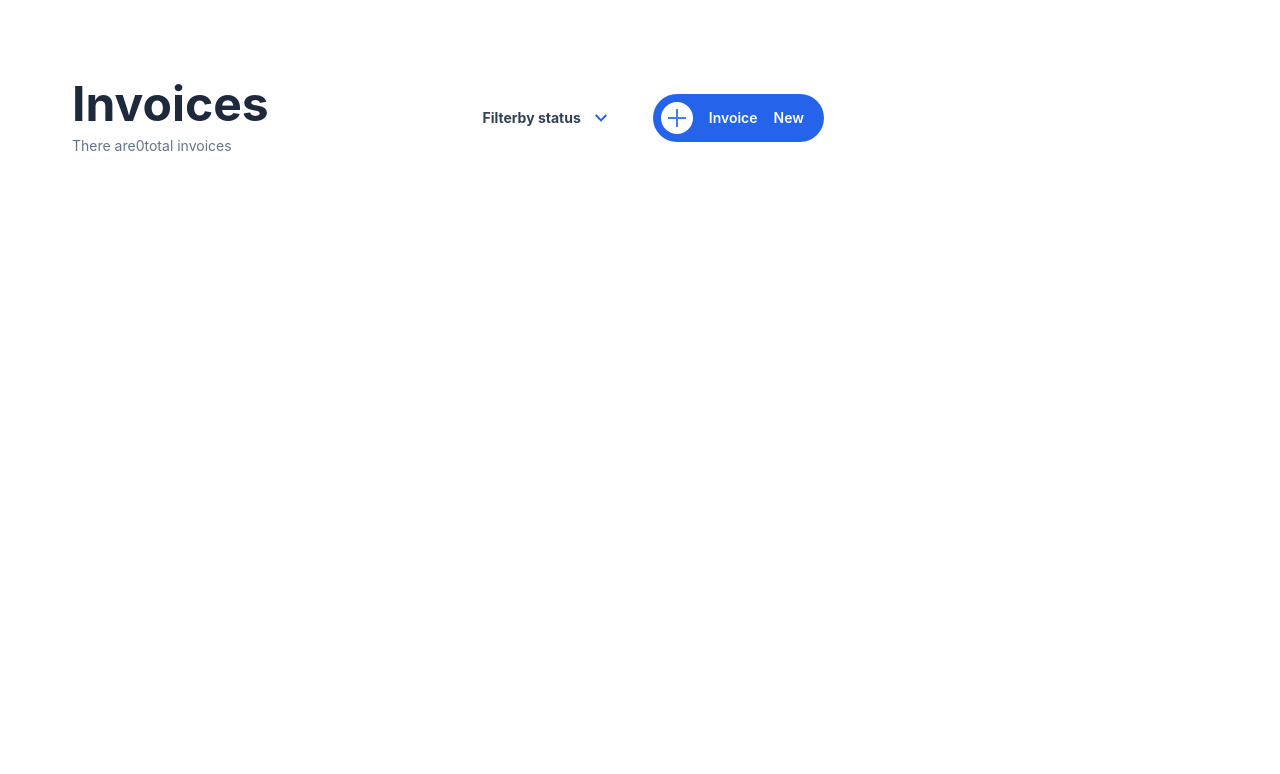
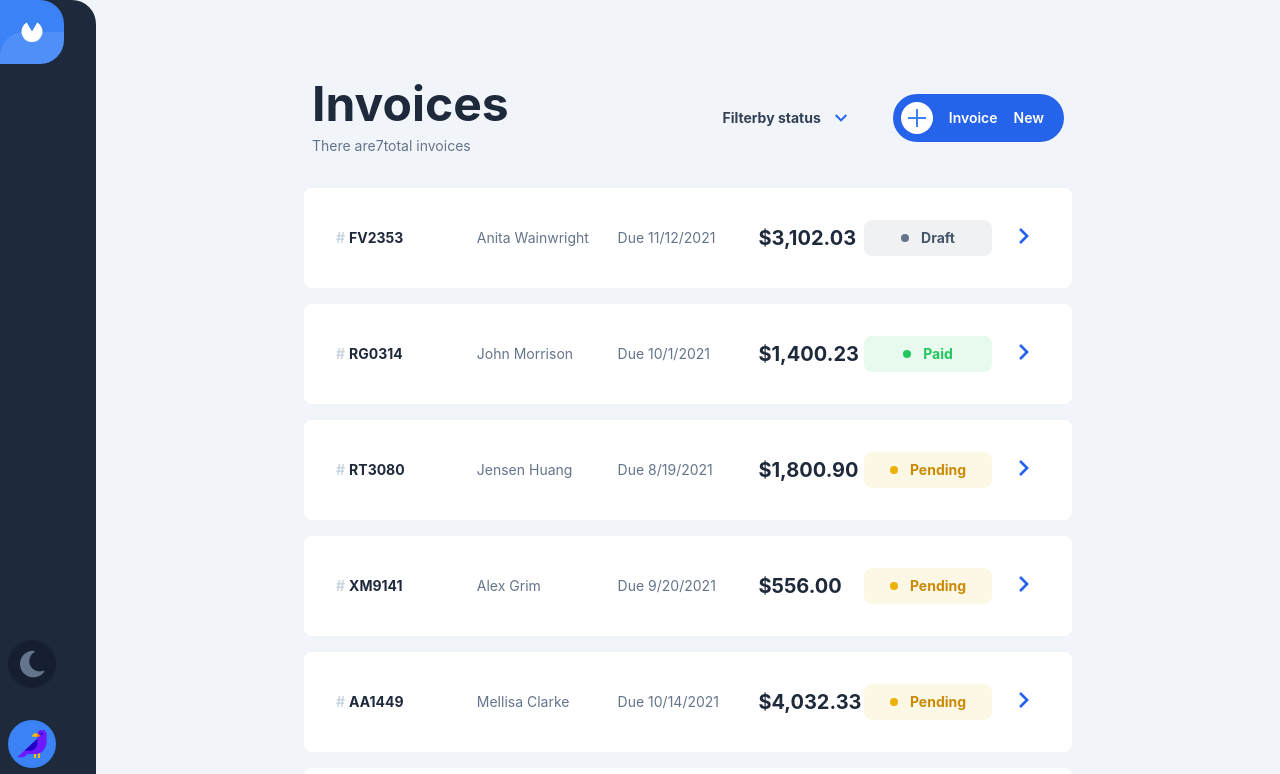
Before and after one commit to mike-shea/Invoice-App, a Next.js app: page / in a window 1280 px wide. Shown: the top 774 px of the page. Built offline with nearby package versions, Linux system fonts and the light colour scheme.

Commit message:
moves state logic from index.tsx to _app.tsx

```diff
--- a/pages/_app.tsx
+++ b/pages/_app.tsx
@@ -1,9 +1,162 @@
 import '../styles/globals.css';
+import React, { useState } from 'react';
+import { useRouter } from 'next/router';
 import type { AppProps } from 'next/app';
 import '../components/react-datepicker2.css';
+import Layout from '../components/Layout';
+import useSwr from 'swr';
+import { newIdTag } from '../components/helpers';
+import { invoiceDataJson, InvoiceDetails } from '../data/invoice-data';
+import useFormRefs from '../components/useFormRefs';
+import { FilteredStatusType, formRefsType, InputRefs, PaymentTermsEnum } from '../components/types';
+
+const initialItemCounterState = [
+  { id: `itemLog-${Math.floor(Math.random() * 10000)}`, name: '', quantity: '0', price: '0' }
+];
 
 function MyApp({ Component, pageProps }: AppProps) {
-  return <Component {...pageProps} />;
+  const router = useRouter();
+  const [invoiceFormVisbility, setInvoiceFormVisiblity] = useState(false);
+  const [itemCounter, setItemCounter] = useState(initialItemCounterState);
+  const [filterByStatus, setFilterByStatus] = useState<FilteredStatusType>({
+    draft: true,
+    pending: true,
+    paid: true
+  });
+  const { formRefs, handleInput, setHandleInput, detailsInput, setDetailsInput } = useFormRefs();
+
+  const { data: invoiceDataSWR, mutate } = useSwr(invoiceDataJson, (args) => JSON.parse(args), {
+    revalidateIfStale: false,
+    revalidateOnFocus: false,
+    revalidateOnReconnect: false
+  });
+
+  function invoicedataFilters() {
+    if (!invoiceDataSWR) return;
+    const filteredData = [];
+    if (filterByStatus.draft)
+      filteredData.push(
+        ...(invoiceDataSWR as InvoiceDetails[]).filter((item) => item.status === 'draft')
+      );
+    if (filterByStatus.paid)
+      filteredData.push(
+        ...(invoiceDataSWR as InvoiceDetails[]).filter((item) => item.status === 'paid')
+      );
+    if (filterByStatus.pending)
+      filteredData.push(
+        ...(invoiceDataSWR as InvoiceDetails[]).filter((item) => item.status === 'pending')
+      );
+    console.log(filteredData);
+    return filteredData;
+  }
+
+  function mountForm() {
+    setInvoiceFormVisiblity(true);
+    router.push('/?new-invoice');
+  }
+
+  function updateStatus(invoiceId: string, statusUpdate: 'paid' | 'draft' | 'pending') {
+    const newState = structuredClone(invoiceDataSWR as InvoiceDetails[]);
+    const invoiceIndex = newState.findIndex((invoice) => invoice.id === invoiceId);
+    newState[invoiceIndex].status = statusUpdate;
+    mutate([...newState], { revalidate: false });
+  }
+
+  function deleteInvoice(invoiceId: string) {
+    const newState = structuredClone(invoiceDataSWR as InvoiceDetails[]);
+    const filteredItems = newState.filter((item) => item.id !== invoiceId);
+    router.push('/');
+    mutate([...filteredItems], { revalidate: false });
+  }
+
+  function unmountForm() {
+    setHandleInput((prevState) => {
+      const newState = structuredClone(prevState);
+      for (const inputRef in newState) {
+        const refData: string | undefined = (formRefs as formRefsType)[inputRef as keyof InputRefs]
+          ?.current?.value;
+        newState[inputRef as keyof InputRefs] = refData || '';
+      }
+      return newState;
+    });
+    setInvoiceFormVisiblity(false);
+    router.push('/');
+  }
+
+  function clearForm() {
+    setHandleInput((prevState) => {
+      const newState = structuredClone(prevState);
+      for (const inputRef in newState) {
+        newState[inputRef as keyof InputRefs] = '';
+      }
+      return newState;
+    });
+    setDetailsInput({
+      date: new Date(),
+      paymentTerms: PaymentTermsEnum['Net 1 Day']
+    });
+    setItemCounter([]);
+    setInvoiceFormVisiblity(false);
+    router.push('/');
+  }
+
+  function saveChanges(options = { draft: false }) {
+    const newInvoice: InvoiceDetails = {
+      id: newIdTag(),
+      createdAt: new Date().toLocaleDateString(),
+      paymentDue: detailsInput.date.toLocaleDateString(),
+      description: formRefs.projectDescriptionInputRef?.current?.value ?? '',
+      paymentTerms: detailsInput.paymentTerms,
+      sender: {
+        city: formRefs.cityInputRef.current?.value ?? '',
+        country: formRefs.clientCountryInputRef?.current?.value ?? '',
+        postalCode: formRefs.postalCodeInputRef?.current?.value ?? '',
+        street: formRefs.streetAddressInputRef?.current?.value ?? ''
+      },
+      client: {
+        name: formRefs.clientNameInputRef?.current?.value ?? '',
+        email: formRefs.clientEmailInputRef?.current?.value ?? '',
+        postalCode: formRefs.clientPostalCodeInputRef?.current?.value ?? '',
+        street: formRefs.clientStreetAddressInputRef?.current?.value ?? '',
+        city: formRefs.clientCityInputRef?.current?.value ?? '',
+        country: formRefs.clientCountryInputRef?.current?.value ?? ''
+      },
+      items: itemCounter,
+      status: options.draft ? 'draft' : 'pending'
+    };
+    mutate([...invoiceDataSWR, newInvoice], { revalidate: false });
+    clearForm();
+  }
+  const formProps = {
+    formRefs,
+    filterByStatus,
+    setFilterByStatus,
+    deleteInvoice,
+    updateStatus,
+    saveChanges,
+    clearForm,
+    mountForm,
+    unmountForm,
+    handleInput,
+    setHandleInput,
+    invoiceFormVisbility,
+    setInvoiceFormVisiblity,
+    itemCounter,
+    setItemCounter,
+    detailsInput,
+    setDetailsInput
+  };
+
+  return (
+    <Layout formProps={formProps} invoiceDataSWR={invoiceDataSWR}>
+      <Component
+        {...pageProps}
+        {...formProps}
+        invoiceDataSWR={invoiceDataSWR}
+        filteredInvoiceDataSwr={invoicedataFilters()}
+      />
+    </Layout>
+  );
 }
 
 export default MyApp;
```
